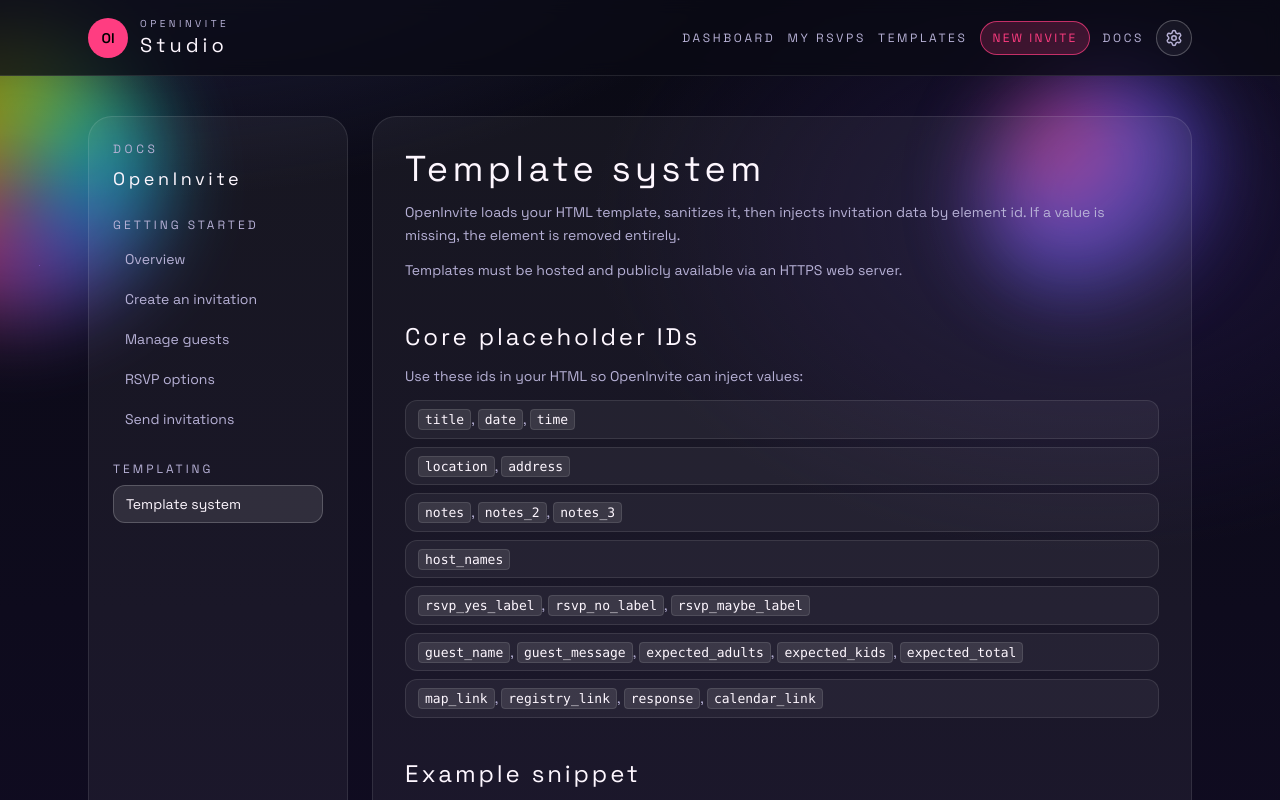
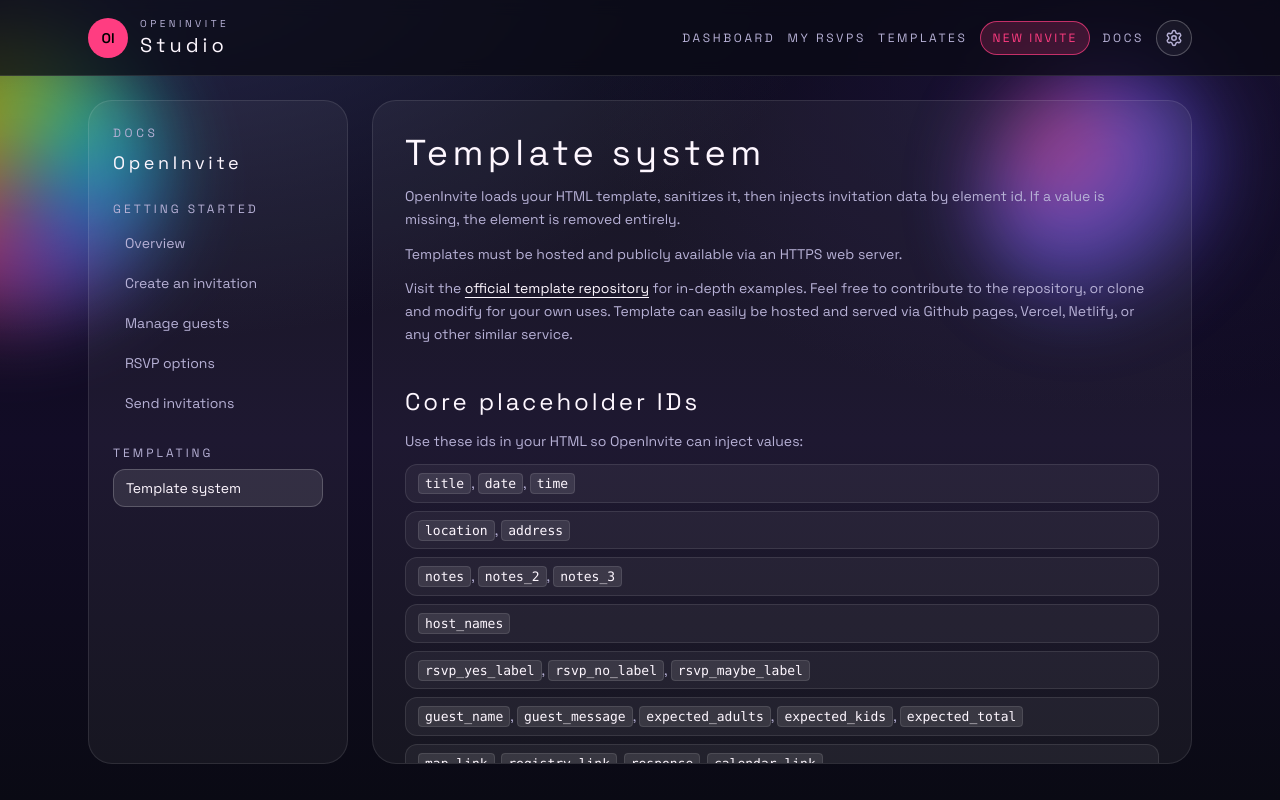
Before and after one commit to logno-dev/openinvite, a Next.js app: page /docs/templating in a window 1280 px wide. Shown: the top 800 px of the page. Built offline with nearby package versions, Linux system fonts and the light colour scheme.

Commit message:
Sun Feb 15 13:41:43 PST 2026

```diff
--- a/src/app/docs/DocsSidebar.tsx
+++ b/src/app/docs/DocsSidebar.tsx
@@ -8,7 +8,7 @@
   const pathname = usePathname();
 
   return (
-    <aside className="flex flex-col gap-6 rounded-3xl border border-white/10 bg-white/5 p-6">
+    <aside className="flex flex-col gap-6 rounded-3xl border border-white/10 bg-white/5 p-6 lg:min-h-0 lg:overflow-y-auto">
       <div>
         <p className="text-xs uppercase tracking-[0.3em] text-[var(--muted)]">Docs</p>
         <h2 className="mt-2 font-[var(--font-display)] text-lg tracking-[0.2em] text-[var(--foreground)]">
--- a/src/app/docs/layout.tsx
+++ b/src/app/docs/layout.tsx
@@ -5,15 +5,15 @@
 
 export default function DocsLayout({ children }: { children: ReactNode }) {
   return (
-    <div className="relative min-h-screen overflow-hidden bg-[radial-gradient(1200px_700px_at_10%_-10%,#2a2b52_0%,transparent_60%),radial-gradient(900px_600px_at_85%_10%,#1b1238_0%,transparent_55%),linear-gradient(180deg,#0a0a14_0%,#120c26_55%,#0a0a14_100%)] text-[var(--foreground)]">
+    <div className="relative min-h-screen bg-[radial-gradient(1200px_700px_at_10%_-10%,#2a2b52_0%,transparent_60%),radial-gradient(900px_600px_at_85%_10%,#1b1238_0%,transparent_55%),linear-gradient(180deg,#0a0a14_0%,#120c26_55%,#0a0a14_100%)] text-[var(--foreground)]">
       <div className="pointer-events-none absolute -left-32 top-8 h-72 w-72 rounded-full border border-white/10 bg-[conic-gradient(from_140deg,#ff3d81,#ffbf00,#c7ff1a,#00f0ff,#6d5cff,#ff3d81)] opacity-60 blur-2xl motion-safe:animate-[spinSlow_26s_linear_infinite]" />
       <div className="pointer-events-none absolute right-10 top-20 h-64 w-64 rounded-full bg-[radial-gradient(circle_at_30%_30%,#ff3d81_0%,#6d5cff_35%,transparent_70%)] opacity-70 blur-2xl motion-safe:animate-[float_16s_ease-in-out_infinite]" />
 
       <TopNav links={dashboardNavLinks} homeHref="/" />
 
-      <main className="relative mx-auto grid w-full max-w-6xl min-w-0 gap-6 px-6 pb-20 pt-10 lg:grid-cols-[260px_1fr]">
+      <main className="relative mx-auto grid w-full max-w-6xl min-w-0 gap-6 px-6 pb-20 pt-10 lg:h-[calc(100dvh-88px)] lg:grid-cols-[260px_1fr] lg:pb-6 lg:pt-6">
         <DocsSidebar />
-        <div className="min-w-0 rounded-3xl border border-white/10 bg-white/5 p-6 md:p-8">
+        <div className="min-w-0 rounded-3xl border border-white/10 bg-white/5 p-6 md:p-8 lg:min-h-0 lg:overflow-y-auto">
           {children}
         </div>
       </main>
--- a/src/app/docs/templating/page.mdx
+++ b/src/app/docs/templating/page.mdx
@@ -4,6 +4,8 @@
 by element id. If a value is missing, the element is removed entirely.
 
 Templates must be hosted and publicly available via an HTTPS web server.
+
+Visit the [official template repository](https://github.com/logno-dev/openinvite-cards) for in-depth examples. Feel free to contribute to the repository, or clone and modify for your own uses. Template can easily be hosted and served via Github pages, Vercel, Netlify, or any other similar service.
 
 ## Core placeholder IDs
 
```
